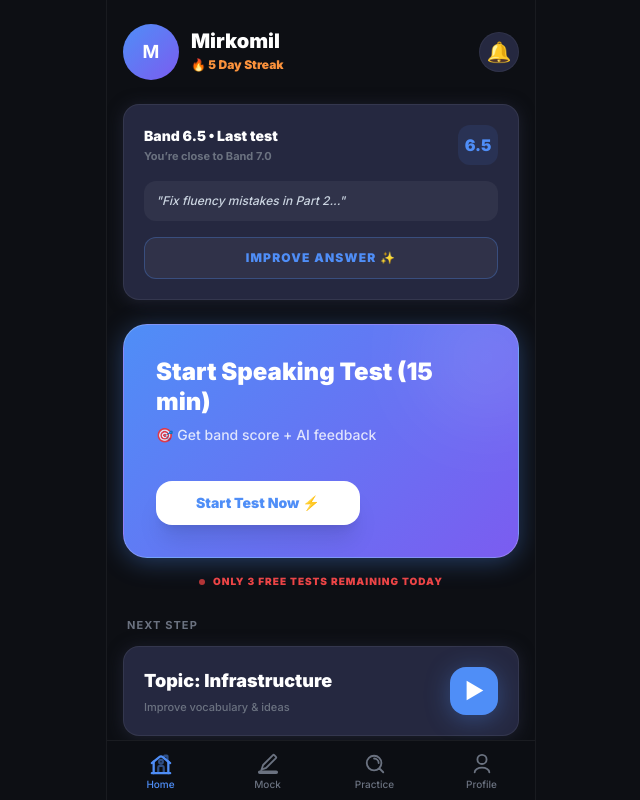
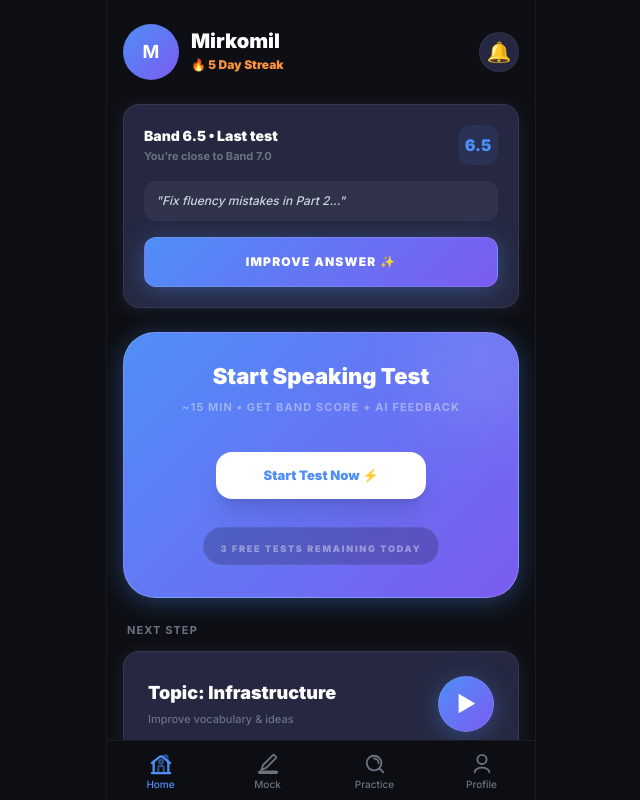
Before and after one commit to mirkomilablayev/speakzone-ui, a React (Vite) app: page / in a window 1280 px wide. Shown: the whole page, without its empty margins (319-959 px from the left). Built offline with nearby package versions, Linux system fonts and the light colour scheme.

Commit message:
ux: refine Home tab UI - Centered CTA, integrated urgency pill, and gradient action buttons

```diff
--- a/src/components/tabs/HomeTab.jsx
+++ b/src/components/tabs/HomeTab.jsx
@@ -41,7 +41,7 @@ export default function HomeTab({ onStartSession, onOpenProfile }) {
          <div className="bg-white/5 p-3 rounded-xl">
             <p className="text-slate-300 text-xs font-medium italic">"Fix fluency mistakes in Part 2..."</p>
          </div>
-         <button className="w-full py-3 bg-white/5 border border-accent/30 rounded-xl text-accent text-xs font-black uppercase tracking-widest hover:bg-accent/5 transition-all">
+         <button className="w-full py-4 bg-primary-gradient border border-white/10 rounded-xl text-white text-xs font-black uppercase tracking-widest shadow-primary-glow active:scale-[0.98] transition-all">
             Improve Answer ✨
          </button>
       </Card>
@@ -50,33 +50,32 @@ export default function HomeTab({ onStartSession, onOpenProfile }) {
       <div className="flex flex-col gap-3">
          <button
            onClick={onStartSession}
-           className="bg-primary-gradient p-8 rounded-3xl flex flex-col gap-1 items-start group active:scale-[0.98] transition-all shadow-primary-glow border border-white/20 relative overflow-hidden text-left"
+           className="bg-primary-gradient p-8 rounded-[32px] flex flex-col gap-1 items-center text-center group active:scale-[0.98] transition-all shadow-primary-glow border border-white/20 relative overflow-hidden"
          >
            <div className="absolute -right-8 -top-8 w-32 h-32 bg-white/10 rounded-full blur-2xl" />
-           <h3 className="text-white font-black text-2xl relative z-10 leading-tight">Start Speaking Test (15 min)</h3>
-           <p className="text-white/80 text-sm mt-1 font-medium relative z-10">🎯 Get band score + AI feedback</p>
+           <h3 className="text-white font-black text-[22px] relative z-10 leading-none">Start Speaking Test</h3>
+           <p className="text-white/40 text-[11px] mt-2 font-bold relative z-10 uppercase tracking-widest">~15 min • Get band score + AI feedback</p>
 
-           <div className="mt-8 bg-white text-accent font-black px-10 py-3 rounded-2xl text-sm relative z-10 shadow-xl group-hover:scale-105 transition-transform animate-pulse-slow">
+           <div className="mt-8 bg-white text-accent font-black px-12 py-3.5 rounded-2xl text-[13px] relative z-10 shadow-xl group-hover:scale-105 transition-transform">
               Start Test Now ⚡️
            </div>
+
+           {/* 4. URGENCY LIMITS (NOW INSIDE PILL) */}
+           <div className="mt-6 py-1.5 px-4 bg-black/20 rounded-full border border-white/5 relative z-10">
+              <span className="text-white/40 text-[9px] font-black uppercase tracking-[0.2em]">3 free tests remaining today</span>
+           </div>
          </button>
-
-         {/* 4. URGENCY LIMITS */}
-         <div className="flex items-center justify-center gap-2 py-1">
-            <span className="w-1.5 h-1.5 bg-red rounded-full animate-pulse" />
-            <span className="text-red text-[10px] font-black uppercase tracking-widest">Only 3 free tests remaining today</span>
-         </div>
       </div>
 
       {/* 5. NEXT STEP (SIMPLIFIED ROADMAP) */}
       <div className="flex flex-col gap-3">
          <h3 className="text-muted text-[11px] font-bold uppercase tracking-widest px-1">Next Step</h3>
-         <Card className="flex items-center justify-between p-5 bg-card-raised border-white/5 active:scale-[0.99] transition-all cursor-pointer group">
+         <Card className="flex items-center justify-between p-6 bg-card-raised border-white/5 active:scale-[0.99] transition-all cursor-pointer group">
             <div className="flex flex-col gap-1">
                <h4 className="text-white font-black text-lg">Topic: Infrastructure</h4>
                <p className="text-muted text-[11px] font-medium">Improve vocabulary & ideas</p>
             </div>
-            <button className="w-12 h-12 bg-accent rounded-2xl flex items-center justify-center text-white font-black text-xl shadow-primary-glow group-hover:rotate-12 transition-all">
+            <button className="w-14 h-14 bg-primary-gradient rounded-full flex items-center justify-center text-white font-black text-xl shadow-primary-glow group-hover:scale-110 transition-all border border-white/10">
                ▶
             </button>
          </Card>
```
